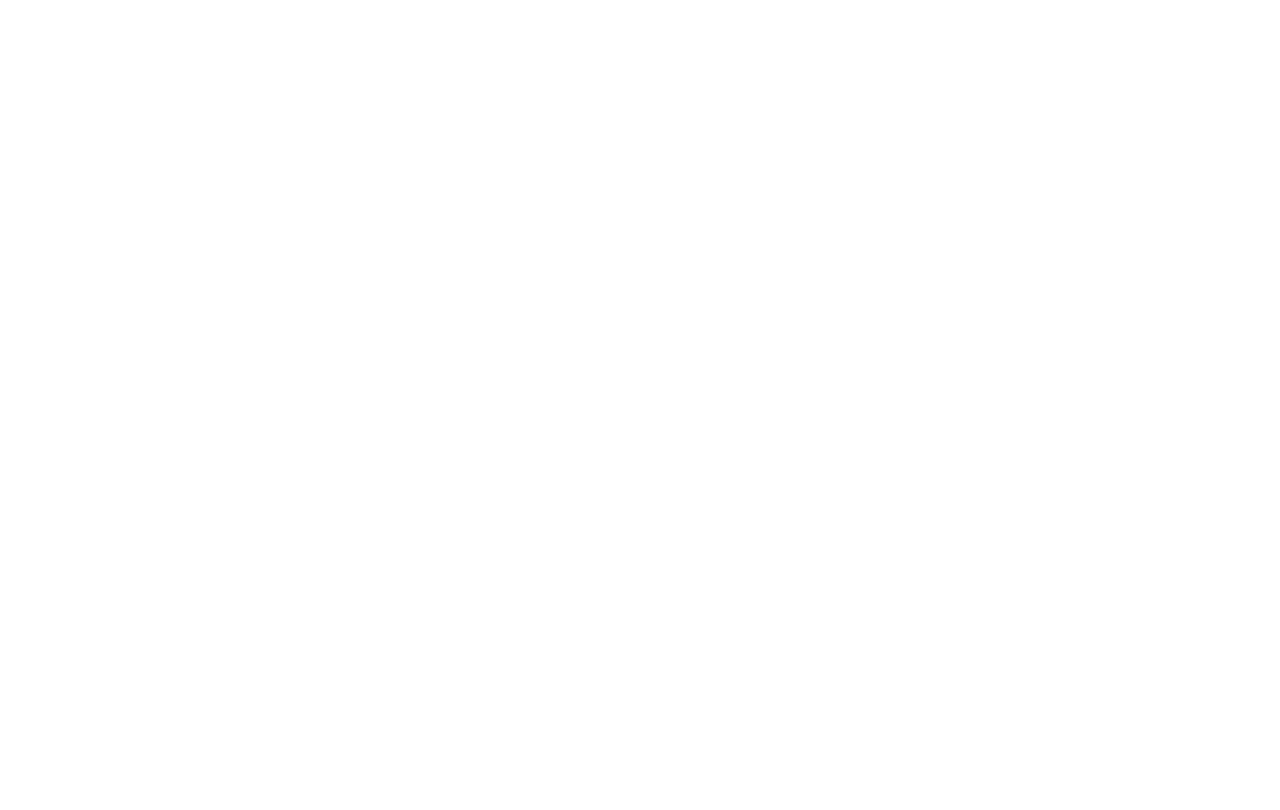
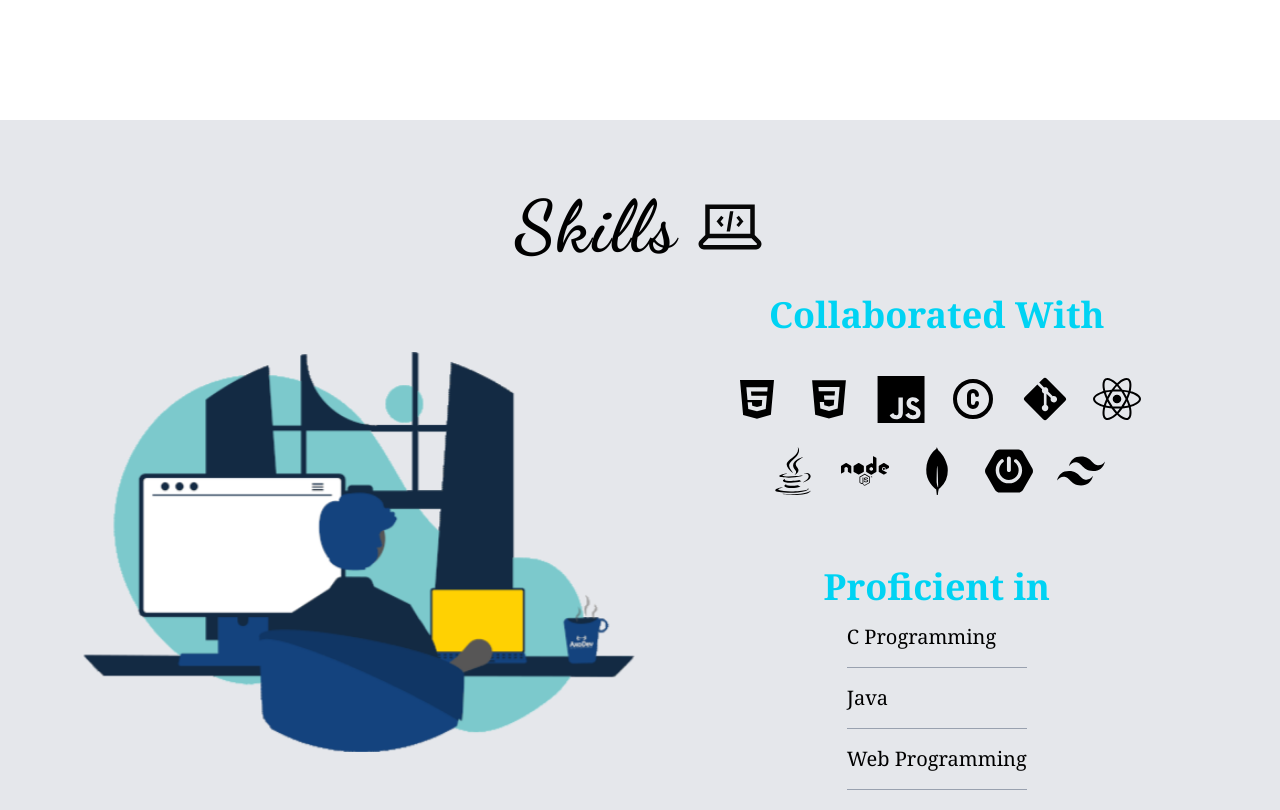
Before and after one commit to aryan1856/my-portfolio, a React (Vite) app: page / in a window 1280 px wide. Shown: the part 1440-2250 px from the top of the page. Before the commit the page ends 1396 px from the top, so only its background shows below. Built offline with nearby package versions, Linux system fonts and the light colour scheme.

Commit message:
Skills component

```diff
--- a/src/components/Education.jsx
+++ b/src/components/Education.jsx
@@ -12,7 +12,7 @@
     const duration_ugrad = "Sep 2020 - Aug 2023";
     const duration_pgrad = "Aug 2023 - present";
   return (
-    <div className="flex justify-center items-center flex-col p-4 w-full">
+    <div className="flex justify-center items-center flex-col p-4 w-full sm:min-h-190">
 
     <div className="flex items-center justify-center text-3xl sm:text-4xl md:text-7xl font-[Dancing_Script] tracking-wide font-bold gap-4 p-4">
         <h1>Education</h1>
--- a/src/components/EducationCard.jsx
+++ b/src/components/EducationCard.jsx
@@ -4,7 +4,7 @@
 const EducationCard = ({ image, school, degree, duration }) => {
   const { ref, inView } = useInView({
     triggerOnce: true,
-    threshold: 0.01, // lower for mobile
+    threshold: 0.01,
   })
 
   return (
--- /dev/null
+++ b/src/components/Skills.jsx
@@ -0,0 +1,80 @@
+import React from 'react'
+import { LiaLaptopCodeSolid } from "react-icons/lia";
+import { DiGithubBadge, DiHtml5, DiCss3, DiJsBadge } from "react-icons/di";
+import { TbCircleLetterC, TbDeviceImacCode } from "react-icons/tb";
+import { FaFacebookSquare, FaGitAlt, FaStackOverflow, FaReact, FaNode } from "react-icons/fa";
+import { FaJava } from "react-icons/fa6";
+import { SiMongodb, SiSpringboot, SiTailwindcss } from "react-icons/si";
+import { useInView } from 'react-intersection-observer'
+
+
+
+const Skills = () => {
+    const SkillIcon = ({ Icon, label }) => (
+        <li className="relative group flex flex-col items-center">
+            <Icon className="text-3xl sm:text-5xl hover:text-blue-500 hover:scale-125 transition-transform duration-300 cursor-pointer" />
+            <span className="absolute bottom-[-2rem] text-sm bg-black text-white px-2 py-1 rounded opacity-0 group-hover:opacity-100 transition-opacity duration-300 whitespace-nowrap z-10">
+                {label}
+            </span>
+        </li>
+    );
+
+    const { ref, inView } = useInView({
+        triggerOnce: true,
+        threshold: 0.01,
+    })
+
+    const skills = [
+        { Icon: DiHtml5, label: 'HTML5' },
+        { Icon: DiCss3, label: 'CSS3' },
+        { Icon: DiJsBadge, label: 'JavaScript' },
+        { Icon: TbCircleLetterC, label: 'C Language' },
+        { Icon: FaGitAlt, label: 'Git' },
+        { Icon: FaReact, label: 'React' },
+        { Icon: FaJava, label: 'Java' },
+        { Icon: FaNode, label: 'Node.js' },
+        { Icon: SiMongodb, label: 'MongoDB' },
+        { Icon: SiSpringboot, label: 'Spring Boot' },
+        { Icon: SiTailwindcss, label: 'Tailwind CSS' }
+    ];
+
+    const proficient = "text-xl font-serif hover:scale-125 transition-transform duration-300 cursor-pointer";
+
+    return (
+        <div className={`bg-gray-200 sm:min-h-190 flex items-center justify-center flex-col w-full p-4 `}>
+            <div className="flex items-center justify-center text-3xl sm:text-4xl md:text-7xl font-[Dancing_Script] tracking-wide font-bold gap-4 p-4">
+                <h1>Skills</h1>
+                <LiaLaptopCodeSolid className='animate-pulse' />
+            </div>
+            <div className='flex flex-col sm:flex-row items-center justify-center w-[90%]'>
+                <div ref={ref} className={`m-4 min-w-1/2 min-h-1/2 flex items-center justify-center ${inView ? 'animate-[slide_1.8s_ease-out_forwards]' : 'opacity-0'}`}>
+                    <img className='h-46 sm:h-100' src="/images/develop-web.gif" alt="skills" />
+                </div>
+                <div className={`min-w-1/2 ${inView ? 'animate-[slide-right_1.8s_ease-out_forwards]' : 'opacity-0'}`}>
+                    <div className="flex items-center justify-center flex-col p-4">
+                        <p className='font-bold text-xl sm:text-4xl text-cyan-400 font-serif'>Collaborated With</p>
+                        <ul className="flex flex-wrap items-center justify-center m-10 gap-6">
+                            {skills.map(({ Icon, label }, index) => (
+                                <SkillIcon key={index} Icon={Icon} label={label} />
+                            ))}
+                        </ul>
+
+                    </div>
+                    <div className="flex items-center justify-center flex-col p-4">
+                        <p className='font-bold text-xl sm:text-4xl text-cyan-400 font-serif'>Proficient in</p>
+                        <ul className='flex flex-col m-4 gap-3'>
+                            <li className={proficient}>C Programming</li>
+                            <hr className="border-gray-400 my-1" />
+                            <li className={proficient}>Java</li>
+                            <hr className="border-gray-400 my-1" />
+                            <li className={proficient}>Web Programming</li>
+                            <hr className="border-gray-400 my-1" />
+                        </ul>
+                    </div>
+                </div>
+            </div>
+        </div>
+    )
+}
+
+export default Skills
--- a/src/pages/Portfolio.jsx
+++ b/src/pages/Portfolio.jsx
@@ -1,12 +1,14 @@
 import React from 'react'
 import TopComponent from '../components/TopComponent'
 import Education from '../components/Education'
+import Skills from '../components/Skills'
 
 export const Portfolio = () => {
   return (
     <>
       <TopComponent/>
       <Education/>
+      <Skills/>
     </>
   )
 }
```
